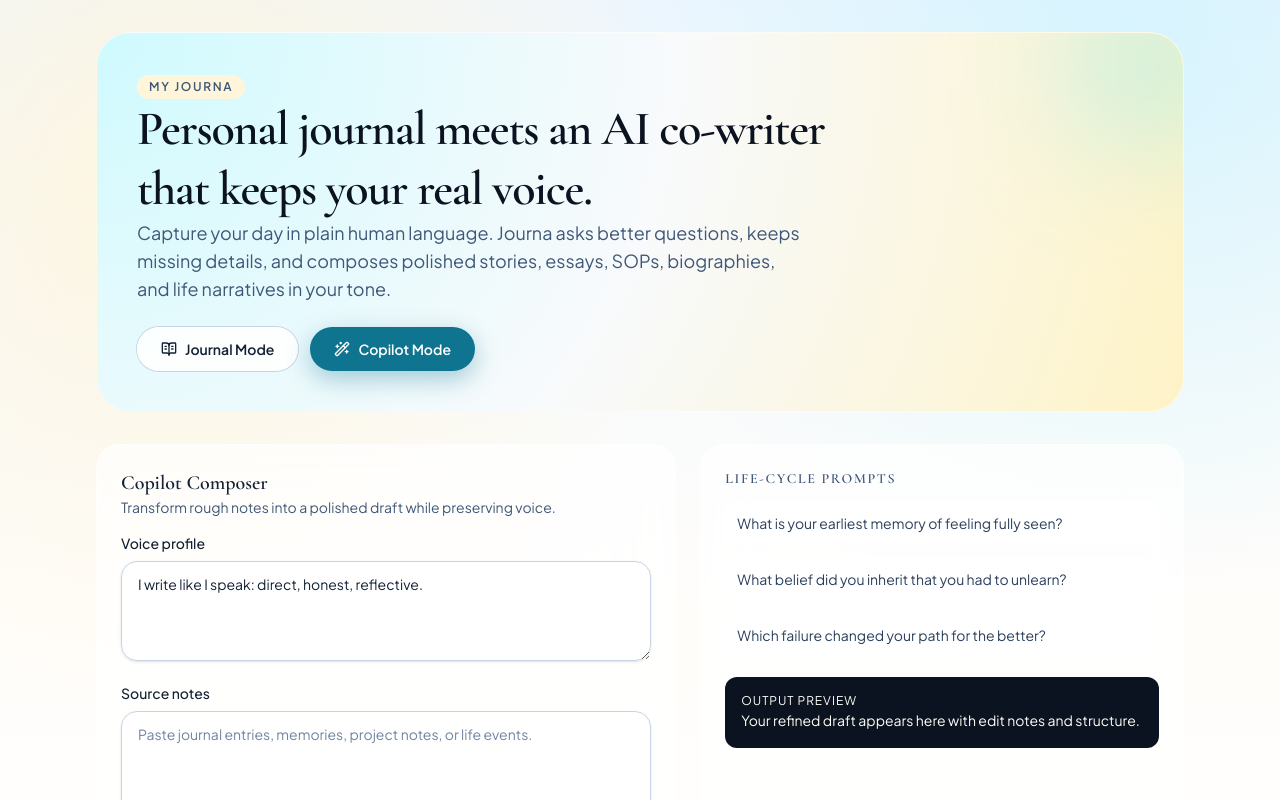
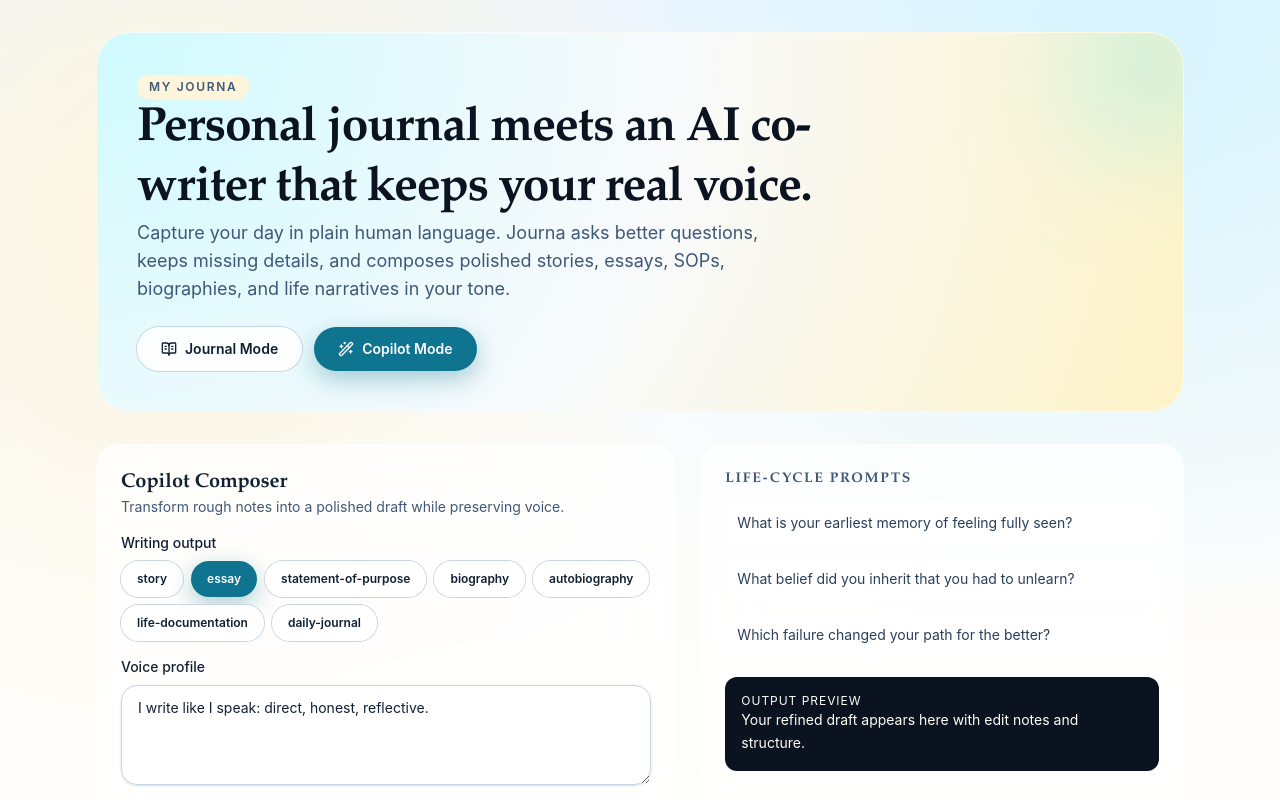
Before and after one commit to Danboyi/journa-studio, a Next.js app: page / in a window 1280 px wide. Both pictures are taken after a click on the button "Copilot Mode". Shown: the top 800 px of the page. Built offline with nearby package versions, Linux system fonts and the light colour scheme.

Commit message:
feat: production scaffold with provider-based AI and health checks

```diff
--- a/package.json
+++ b/package.json
@@ -12,14 +12,17 @@
     "@radix-ui/react-dialog": "^1.1.15",
     "@radix-ui/react-scroll-area": "^1.2.10",
     "@radix-ui/react-separator": "^1.1.8",
+    "@supabase/supabase-js": "^2.98.0",
     "class-variance-authority": "^0.7.1",
     "clsx": "^2.1.1",
     "framer-motion": "^12.34.3",
     "lucide-react": "^0.576.0",
     "next": "16.1.6",
+    "openai": "^6.25.0",
     "react": "19.2.3",
     "react-dom": "19.2.3",
-    "tailwind-merge": "^3.5.0"
+    "tailwind-merge": "^3.5.0",
+    "zod": "^4.3.6"
   },
   "devDependencies": {
     "@tailwindcss/postcss": "^4",
--- a/src/app/api/copilot/compose/route.ts
+++ b/src/app/api/copilot/compose/route.ts
@@ -1,12 +1,21 @@
 import { NextRequest, NextResponse } from "next/server";
 
-import { composeDraft } from "@/lib/demo-composer";
-import type { ComposeRequest } from "@/types/journa";
+import { getComposeProvider } from "@/lib/ai/provider";
+import { composeRequestSchema } from "@/lib/ai/schema";
 
 export async function POST(request: NextRequest) {
-  const body = (await request.json()) as ComposeRequest;
+  const json = await request.json();
+  const parsed = composeRequestSchema.safeParse(json);
 
-  const output = composeDraft(body);
+  if (!parsed.success) {
+    return NextResponse.json(
+      { error: "Invalid request body", issues: parsed.error.issues },
+      { status: 400 },
+    );
+  }
+
+  const provider = getComposeProvider();
+  const output = await provider.compose(parsed.data);
 
   return NextResponse.json(output);
 }
--- /dev/null
+++ b/src/app/api/health/route.ts
@@ -0,0 +1,16 @@
+import { NextResponse } from "next/server";
+
+import { env, hasOpenAI, hasSupabase } from "@/config/env";
+
+export async function GET() {
+  return NextResponse.json({
+    status: "ok",
+    service: "journa-studio",
+    timestamp: new Date().toISOString(),
+    providers: {
+      openai: hasOpenAI,
+      supabase: hasSupabase,
+    },
+    environment: env.NODE_ENV,
+  });
+}
--- a/src/app/globals.css
+++ b/src/app/globals.css
@@ -14,6 +14,12 @@
   --brand-300: #67e8f9;
   --brand-700: #0e7490;
   --brand-800: #155e75;
+
+  --font-sans:
+    "Avenir Next", "Plus Jakarta Sans", "Inter", "Segoe UI", "Helvetica Neue", Arial,
+    sans-serif;
+  --font-display:
+    "Iowan Old Style", "Garamond", "Times New Roman", "Times", serif;
 }
 
 @theme inline {
@@ -32,7 +38,7 @@ body {
 body {
   margin: 0;
   color: var(--ink-900);
-  font-family: var(--font-sans), "Segoe UI", sans-serif;
+  font-family: var(--font-sans);
   background:
     radial-gradient(circle at 88% 6%, rgba(103, 232, 249, 0.18), transparent 34%),
     radial-gradient(circle at 14% 16%, rgba(255, 245, 219, 0.9), transparent 35%),
@@ -44,7 +50,7 @@ h2,
 h3,
 h4 {
   margin: 0;
-  font-family: var(--font-display), Georgia, serif;
+  font-family: var(--font-display);
 }
 
 p {
--- a/src/app/layout.tsx
+++ b/src/app/layout.tsx
@@ -1,19 +1,6 @@
 import type { Metadata } from "next";
-import { Cormorant_Garamond, Plus_Jakarta_Sans } from "next/font/google";
 
 import "./globals.css";
-
-const display = Cormorant_Garamond({
-  variable: "--font-display",
-  subsets: ["latin"],
-  weight: ["500", "600", "700"],
-});
-
-const sans = Plus_Jakarta_Sans({
-  variable: "--font-sans",
-  subsets: ["latin"],
-  weight: ["400", "500", "600", "700"],
-});
 
 export const metadata: Metadata = {
   title: "My Journa",
@@ -27,9 +14,7 @@ export default function RootLayout({
 }>) {
   return (
     <html lang="en">
-      <body className={`${display.variable} ${sans.variable} antialiased`}>
-        {children}
-      </body>
+      <body className="antialiased">{children}</body>
     </html>
   );
 }
--- a/src/components/sections/journa-shell.tsx
+++ b/src/components/sections/journa-shell.tsx
@@ -9,7 +9,12 @@ import { Button } from "@/components/ui/button";
 import { Card } from "@/components/ui/card";
 import { Textarea } from "@/components/ui/textarea";
 import { dailyPromptPack, lifeCyclePromptPack } from "@/lib/prompt-packs";
-import type { ComposeRequest, ComposeResponse, NarrativeMood } from "@/types/journa";
+import type {
+  ComposeRequest,
+  ComposeResponse,
+  NarrativeMood,
+  WritingMode,
+} from "@/types/journa";
 
 const moods: NarrativeMood[] = [
   "funny",
@@ -19,6 +24,16 @@ const moods: NarrativeMood[] = [
   "horror",
   "suspense",
   "soul-piercing",
+];
+
+const writingModes: WritingMode[] = [
+  "story",
+  "essay",
+  "statement-of-purpose",
+  "biography",
+  "autobiography",
+  "life-documentation",
+  "daily-journal",
 ];
 
 export function JournaShell() {
@@ -33,6 +48,7 @@ export function JournaShell() {
     sourceText: "",
   });
   const [result, setResult] = useState<ComposeResponse | null>(null);
+  const [error, setError] = useState<string | null>(null);
   const [isLoading, setIsLoading] = useState(false);
 
   const dailyPrompts = useMemo(() => dailyPromptPack.slice(0, 3), []);
@@ -40,14 +56,23 @@ export function JournaShell() {
 
   async function generateDraft() {
     setIsLoading(true);
+    setError(null);
+
     try {
       const res = await fetch("/api/copilot/compose", {
         method: "POST",
         headers: { "Content-Type": "application/json" },
         body: JSON.stringify(composeInput),
       });
-      const data = (await res.json()) as ComposeResponse;
-      setResult(data);
+
+      const data = (await res.json()) as ComposeResponse | { error?: string };
+
+      if (!res.ok || ("error" in data && data.error)) {
+        setError("Could not compose draft. Check voice/source length and retry.");
+        return;
+      }
+
+      setResult(data as ComposeResponse);
     } finally {
       setIsLoading(false);
     }
@@ -129,7 +154,13 @@ export function JournaShell() {
                 </li>
               ))}
             </ul>
-            <Button className="mt-5 w-full" onClick={() => setComposeInput((prev) => ({ ...prev, sourceText: journalText, mood }))}>
+            <Button
+              className="mt-5 w-full"
+              onClick={() => {
+                setComposeInput((prev) => ({ ...prev, sourceText: journalText, mood }));
+                setMode("copilot");
+              }}
+            >
               <Sparkles className="mr-2 h-4 w-4" /> Use entry in Copilot
             </Button>
           </Card>
@@ -141,6 +172,23 @@ export function JournaShell() {
             <p className="mt-1 text-sm text-[var(--ink-700)]">
               Transform rough notes into a polished draft while preserving voice.
             </p>
+
+            <label className="mt-4 block text-sm font-medium">Writing output</label>
+            <div className="mt-2 flex flex-wrap gap-2">
+              {writingModes.map((writingMode) => (
+                <Button
+                  key={writingMode}
+                  variant={writingMode === composeInput.mode ? "default" : "secondary"}
+                  size="sm"
+                  onClick={() =>
+                    setComposeInput((prev) => ({ ...prev, mode: writingMode }))
+                  }
+                >
+                  {writingMode}
+                </Button>
+              ))}
+            </div>
+
             <label className="mt-4 block text-sm font-medium">Voice profile</label>
             <Textarea
               className="mt-2 min-h-[100px]"
@@ -172,6 +220,8 @@ export function JournaShell() {
                 </Button>
               ))}
             </div>
+
+            {error ? <p className="mt-3 text-sm text-red-600">{error}</p> : null}
 
             <Button className="mt-5 w-full" onClick={generateDraft} disabled={isLoading}>
               {isLoading ? "Composing..." : "Generate polished draft"}
--- /dev/null
+++ b/src/config/env.ts
@@ -0,0 +1,26 @@
+import { z } from "zod";
+
+const envSchema = z.object({
+  NODE_ENV: z.enum(["development", "test", "production"]).default("development"),
+  OPENAI_API_KEY: z.string().min(1).optional(),
+  OPENAI_MODEL: z.string().default("gpt-4.1-mini"),
+  NEXT_PUBLIC_SUPABASE_URL: z.string().url().optional(),
+  NEXT_PUBLIC_SUPABASE_ANON_KEY: z.string().min(1).optional(),
+  SUPABASE_SERVICE_ROLE_KEY: z.string().min(1).optional(),
+});
+
+export const env = envSchema.parse({
+  NODE_ENV: process.env.NODE_ENV,
+  OPENAI_API_KEY: process.env.OPENAI_API_KEY,
+  OPENAI_MODEL: process.env.OPENAI_MODEL,
+  NEXT_PUBLIC_SUPABASE_URL: process.env.NEXT_PUBLIC_SUPABASE_URL,
+  NEXT_PUBLIC_SUPABASE_ANON_KEY: process.env.NEXT_PUBLIC_SUPABASE_ANON_KEY,
+  SUPABASE_SERVICE_ROLE_KEY: process.env.SUPABASE_SERVICE_ROLE_KEY,
+});
+
+export const hasOpenAI = Boolean(env.OPENAI_API_KEY);
+
+export const hasSupabase = Boolean(
+  env.NEXT_PUBLIC_SUPABASE_URL &&
+    (env.SUPABASE_SERVICE_ROLE_KEY || env.NEXT_PUBLIC_SUPABASE_ANON_KEY),
+);
--- /dev/null
+++ b/src/lib/ai/prompt.ts
@@ -0,0 +1,19 @@
+import type { ComposeRequestInput } from "@/lib/ai/schema";
+
+export function buildComposePrompt(input: ComposeRequestInput) {
+  return [
+    "You are Journa Copilot, a premium life-writing editor.",
+    "Preserve the author's natural voice, syntax rhythm, and emotional authenticity.",
+    `Target mode: ${input.mode}.`,
+    `Requested mood: ${input.mood}.`,
+    "Output with clear structure and restrained literary devices.",
+    "Avoid generic cliches and over-writing.",
+    "Return strict JSON with keys: title, excerpt, draft, editorialNotes.",
+    "",
+    "VOICE NOTES:",
+    input.voiceNotes,
+    "",
+    "SOURCE MATERIAL:",
+    input.sourceText,
+  ].join("\n");
+}
--- /dev/null
+++ b/src/lib/ai/provider.ts
@@ -0,0 +1,52 @@
+import OpenAI from "openai";
+
+import { env, hasOpenAI } from "@/config/env";
+import { composeDraft } from "@/lib/demo-composer";
+import {
+  composeResponseSchema,
+  type ComposeRequestInput,
+  type ComposeResponseOutput,
+} from "@/lib/ai/schema";
+import { buildComposePrompt } from "@/lib/ai/prompt";
+
+interface ComposeProvider {
+  compose(input: ComposeRequestInput): Promise<ComposeResponseOutput>;
+}
+
+class DemoComposeProvider implements ComposeProvider {
+  async compose(input: ComposeRequestInput): Promise<ComposeResponseOutput> {
+    return composeResponseSchema.parse(composeDraft(input));
+  }
+}
+
+class OpenAIComposeProvider implements ComposeProvider {
+  private client = new OpenAI({ apiKey: env.OPENAI_API_KEY });
+
+  async compose(input: ComposeRequestInput): Promise<ComposeResponseOutput> {
+    const response = await this.client.responses.create({
+      model: env.OPENAI_MODEL,
+      input: buildComposePrompt(input),
+      temperature: 0.8,
+    });
+
+    const text = response.output_text;
+
+    let parsed: unknown;
+
+    try {
+      parsed = JSON.parse(text);
+    } catch {
+      return composeResponseSchema.parse(composeDraft(input));
+    }
+
+    return composeResponseSchema.parse(parsed);
+  }
+}
+
+export function getComposeProvider(): ComposeProvider {
+  if (hasOpenAI) {
+    return new OpenAIComposeProvider();
+  }
+
+  return new DemoComposeProvider();
+}
--- /dev/null
+++ b/src/lib/ai/schema.ts
@@ -0,0 +1,40 @@
+import { z } from "zod";
+
+import type { NarrativeMood, WritingMode } from "@/types/journa";
+
+const moods: NarrativeMood[] = [
+  "funny",
+  "serious",
+  "sad",
+  "sorrowful",
+  "horror",
+  "suspense",
+  "soul-piercing",
+];
+
+const modes: WritingMode[] = [
+  "daily-journal",
+  "story",
+  "essay",
+  "statement-of-purpose",
+  "biography",
+  "autobiography",
+  "life-documentation",
+];
+
+export const composeRequestSchema = z.object({
+  mode: z.enum(modes),
+  mood: z.enum(moods),
+  voiceNotes: z.string().min(5).max(8000),
+  sourceText: z.string().min(10).max(15000),
+});
+
+export const composeResponseSchema = z.object({
+  title: z.string().min(2),
+  excerpt: z.string().min(10),
+  draft: z.string().min(50),
+  editorialNotes: z.array(z.string().min(3)).min(1),
+});
+
+export type ComposeRequestInput = z.infer<typeof composeRequestSchema>;
+export type ComposeResponseOutput = z.infer<typeof composeResponseSchema>;
--- /dev/null
+++ b/src/lib/supabase/server.ts
@@ -0,0 +1,22 @@
+import { createClient, type SupabaseClient } from "@supabase/supabase-js";
+
+import { env, hasSupabase } from "@/config/env";
+
+export function createSupabaseServerClient(): SupabaseClient | null {
+  if (!hasSupabase || !env.NEXT_PUBLIC_SUPABASE_URL) {
+    return null;
+  }
+
+  const key = env.SUPABASE_SERVICE_ROLE_KEY ?? env.NEXT_PUBLIC_SUPABASE_ANON_KEY;
+
+  if (!key) {
+    return null;
+  }
+
+  return createClient(env.NEXT_PUBLIC_SUPABASE_URL, key, {
+    auth: {
+      persistSession: false,
+      autoRefreshToken: false,
+    },
+  });
+}
```
Also changed, not shown: 2 other files (tests, documents, lock files or other folders).
